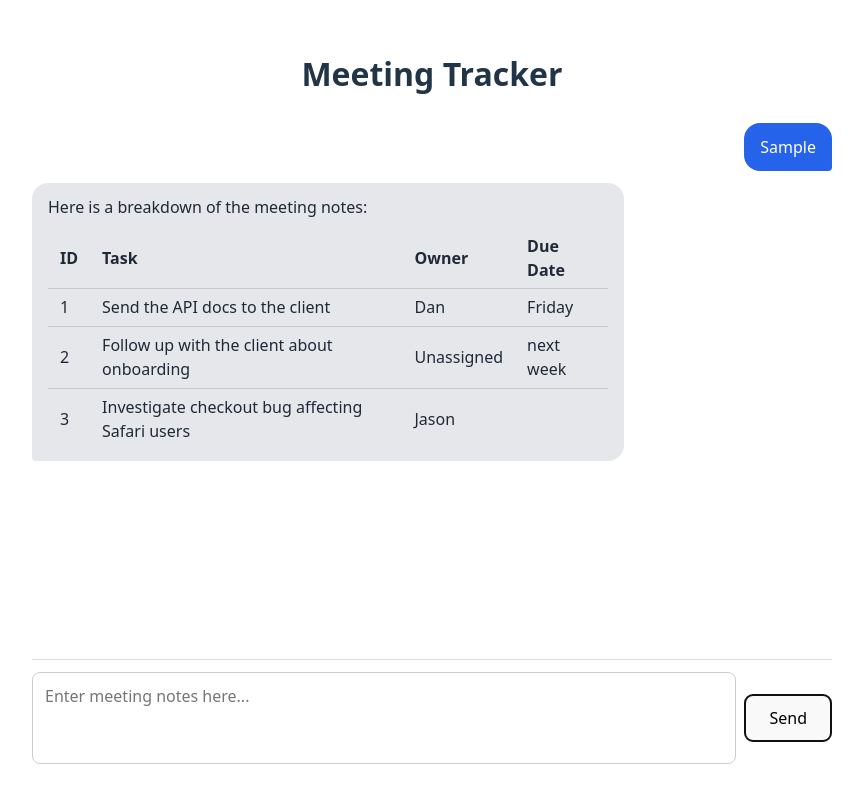
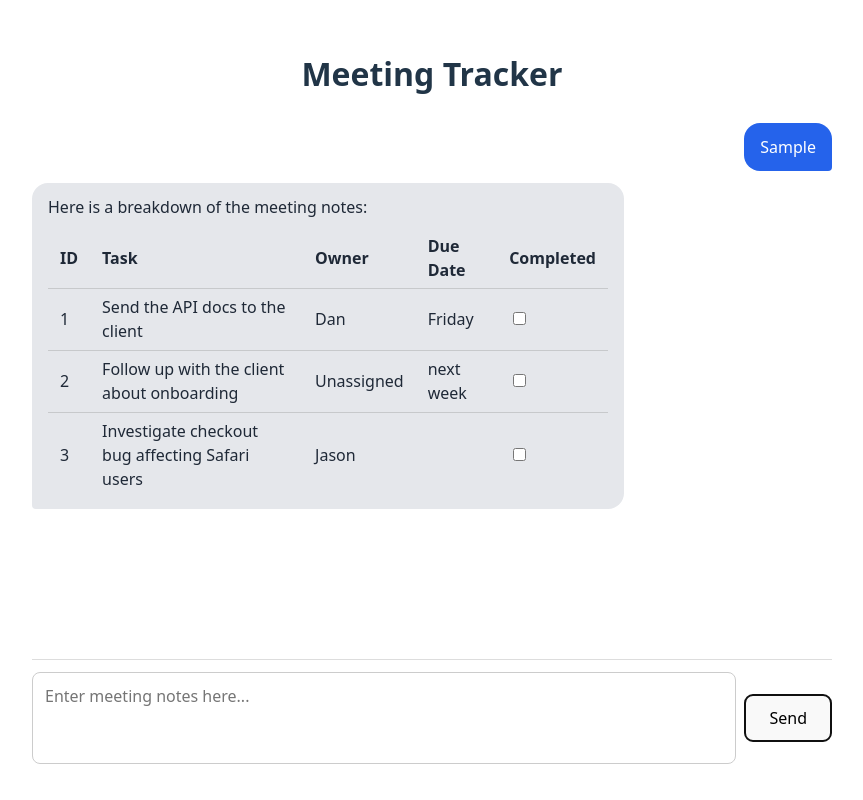
Before and after one commit to BullDF/meeting-tracker, a React (Vite) app: page / in a window 1280 px wide. Both pictures are taken after typing "Sample" into the empty fields and a click on the button "Send". Shown: the whole page, without its empty margins (208-1071 px from the left). Built offline with nearby package versions, Linux system fonts and the light colour scheme; no server answers.

Commit message:
Add mark-as-done checkbox with strikethrough for completed tasks
Parse API response as JSON in submitRequest and store as object in
history. Add completed column to action items table with checkbox
toggle and strikethrough styling on task, owner, and due date.

```diff
--- a/src/App.jsx
+++ b/src/App.jsx
@@ -19,7 +19,16 @@ function App() {
         try {
             // const response = await makeAPICall(input)
             const response = testResponse()
-            setHistory([...history, ['right', input], ['left', response.text]])
+            let json
+            try {
+                json = JSON.parse(response.text)
+                for (const task of json.tasks) {
+                    task.completed = false
+                }
+                setHistory([...history, ['right', input], ['left', json]])
+            } catch (_) {
+                setHistory([...history, ['right', input], ['left', 'JSON Error']])
+            }
         } catch (_) {
             setHistory([...history, ['right', input], ['left', 'API Error']])
         }
@@ -30,14 +39,10 @@ function App() {
     const formatResponse = (text) => {
         if (text === 'API Error') {
             return (<div>Server is unavailable. Please try again later.</div>)
-        }
+        } else if (text === 'JSON Error')
+            return (<div>Invalid response format. Please try again.</div>)
 
-        let json
-        try {
-            json = JSON.parse(text)
-        } catch (_) {
-            return (<div>Invalid response format. Please try again.</div>)
-        }
+        const json = text
 
         return (
             <div>
@@ -51,6 +56,7 @@ function App() {
                                 <th>Task</th>
                                 <th>Owner</th>
                                 <th>Due Date</th>
+                                <th>Completed</th>
                             </tr>
                         </thead>
 
@@ -58,9 +64,19 @@ function App() {
                             {json.tasks.map((task) => (
                                 <tr key={task.id}>
                                     <td>{task.id}</td>
-                                    <td>{task.task}</td>
-                                    <td>{task.owner}</td>
-                                    <td>{task.due_date}</td>
+                                    <td>{task.completed ? <s>{task.task}</s> : <div>{task.task}</div>}</td>
+                                    <td>{task.completed ? <s>{task.owner}</s> : <div>{task.owner}</div>}</td>
+                                    <td>{task.completed ? <s>{task.due_date}</s> : <div>{task.due_date}</div>}</td>
+                                    <td>
+                                        <input
+                                            type='checkbox'
+                                            checked={task.completed}
+                                            onChange={() => {
+                                                task.completed = !task.completed
+                                                setHistory([...history])
+                                            }}
+                                        />
+                                    </td>
                                 </tr>
                             ))}
                         </tbody>
```
